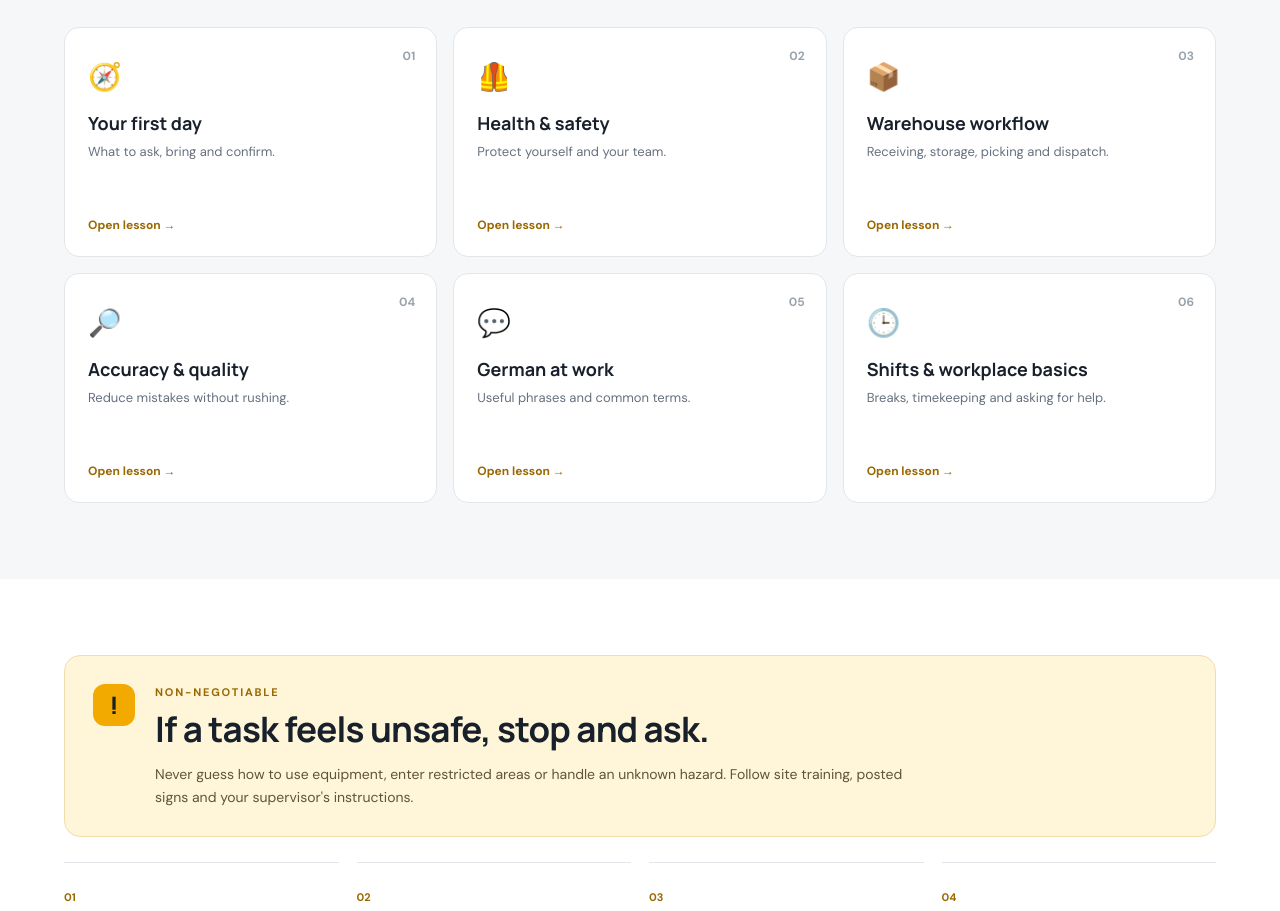
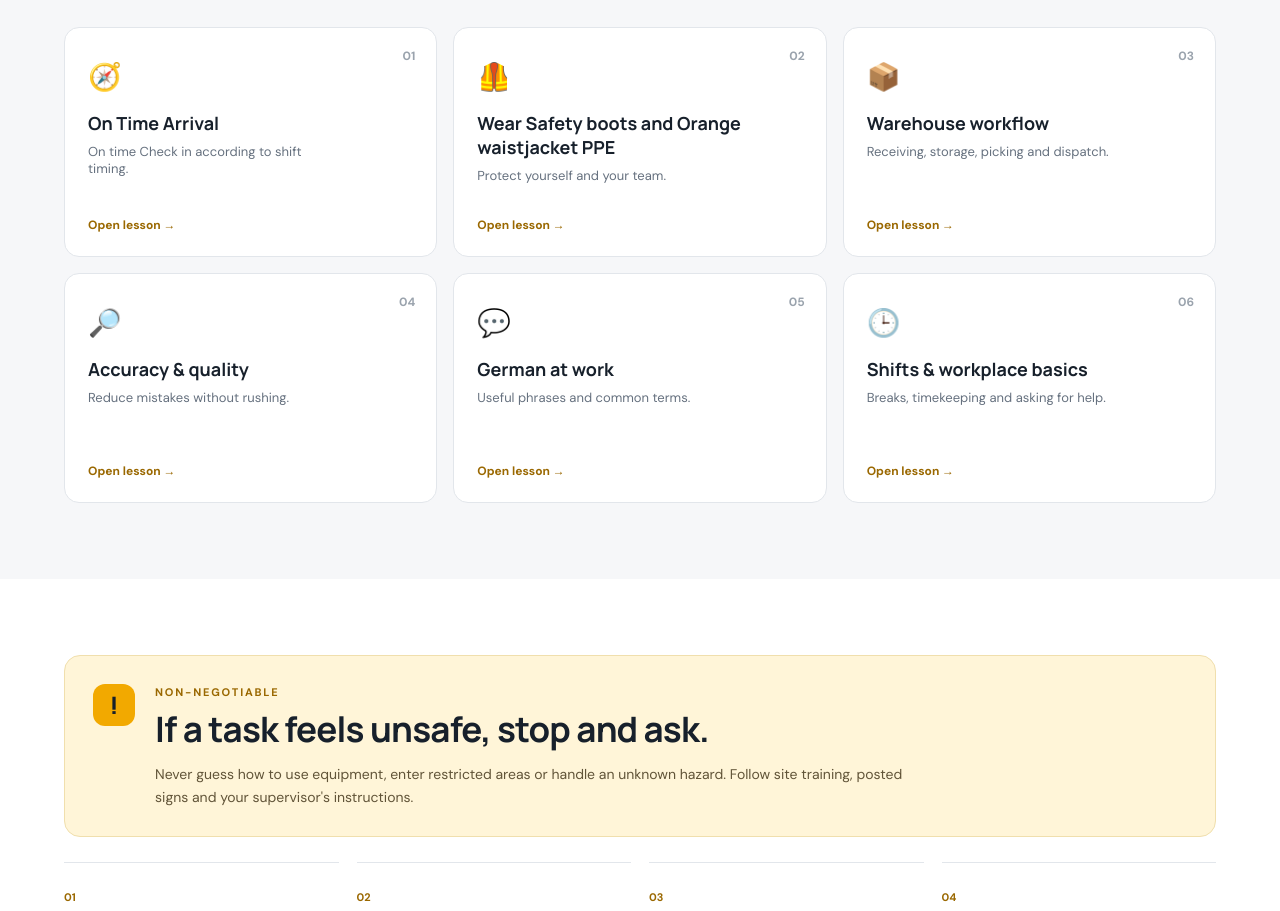
Before and after one commit to UMESHSINGH23/warehouse-ready-guide, a plain HTML site: page index.html in a window 1280 px wide. Shown: the part 1039-1950 px from the top of the page. Drawn offline with Linux system fonts and the light colour scheme.

Commit message:
Update index.html

```diff
--- a/index.html
+++ b/index.html
@@ -62,8 +62,8 @@
         <p data-i18n="topicIntro">Follow these six steps in order to complete your tasks in the Alcohol Warehouse section safely and efficiently.</p>
       </div>
       <div class="module-grid" id="moduleGrid">
-        <button class="module-card" data-module="first-day"><span class="module-number">01</span><span class="module-icon">🧭</span><span class="module-title" data-i18n="m1title">Your first day</span><span class="module-desc" data-i18n="m1desc">What to ask, bring and confirm.</span><span class="module-link" data-i18n="openLesson">Open lesson →</span></button>
-        <button class="module-card" data-module="safety"><span class="module-number">02</span><span class="module-icon">🦺</span><span class="module-title" data-i18n="m2title">Health & safety</span><span class="module-desc" data-i18n="m2desc">Protect yourself and your team.</span><span class="module-link" data-i18n="openLesson">Open lesson →</span></button>
+        <button class="module-card" data-module="first-day"><span class="module-number">01</span><span class="module-icon">🧭</span><span class="module-title" data-i18n="m1title">On Time Arrival</span><span class="module-desc" data-i18n="m1desc">On time Check in according to shift timing.</span><span class="module-link" data-i18n="openLesson">Open lesson →</span></button>
+        <button class="module-card" data-module="safety"><span class="module-number">02</span><span class="module-icon">🦺</span><span class="module-title" data-i18n="m2title">Wear Safety boots and Orange waistjacket PPE</span><span class="module-desc" data-i18n="m2desc">Protect yourself and your team.</span><span class="module-link" data-i18n="openLesson">Open lesson →</span></button>
         <button class="module-card" data-module="workflow"><span class="module-number">03</span><span class="module-icon">📦</span><span class="module-title" data-i18n="m3title">Warehouse workflow</span><span class="module-desc" data-i18n="m3desc">Receiving, storage, picking and dispatch.</span><span class="module-link" data-i18n="openLesson">Open lesson →</span></button>
         <button class="module-card" data-module="quality"><span class="module-number">04</span><span class="module-icon">🔎</span><span class="module-title" data-i18n="m4title">Accuracy & quality</span><span class="module-desc" data-i18n="m4desc">Reduce mistakes without rushing.</span><span class="module-link" data-i18n="openLesson">Open lesson →</span></button>
         <button class="module-card" data-module="german"><span class="module-number">05</span><span class="module-icon">💬</span><span class="module-title" data-i18n="m5title">German at work</span><span class="module-desc" data-i18n="m5desc">Useful phrases and common terms.</span><span class="module-link" data-i18n="openLesson">Open lesson →</span></button>
```
